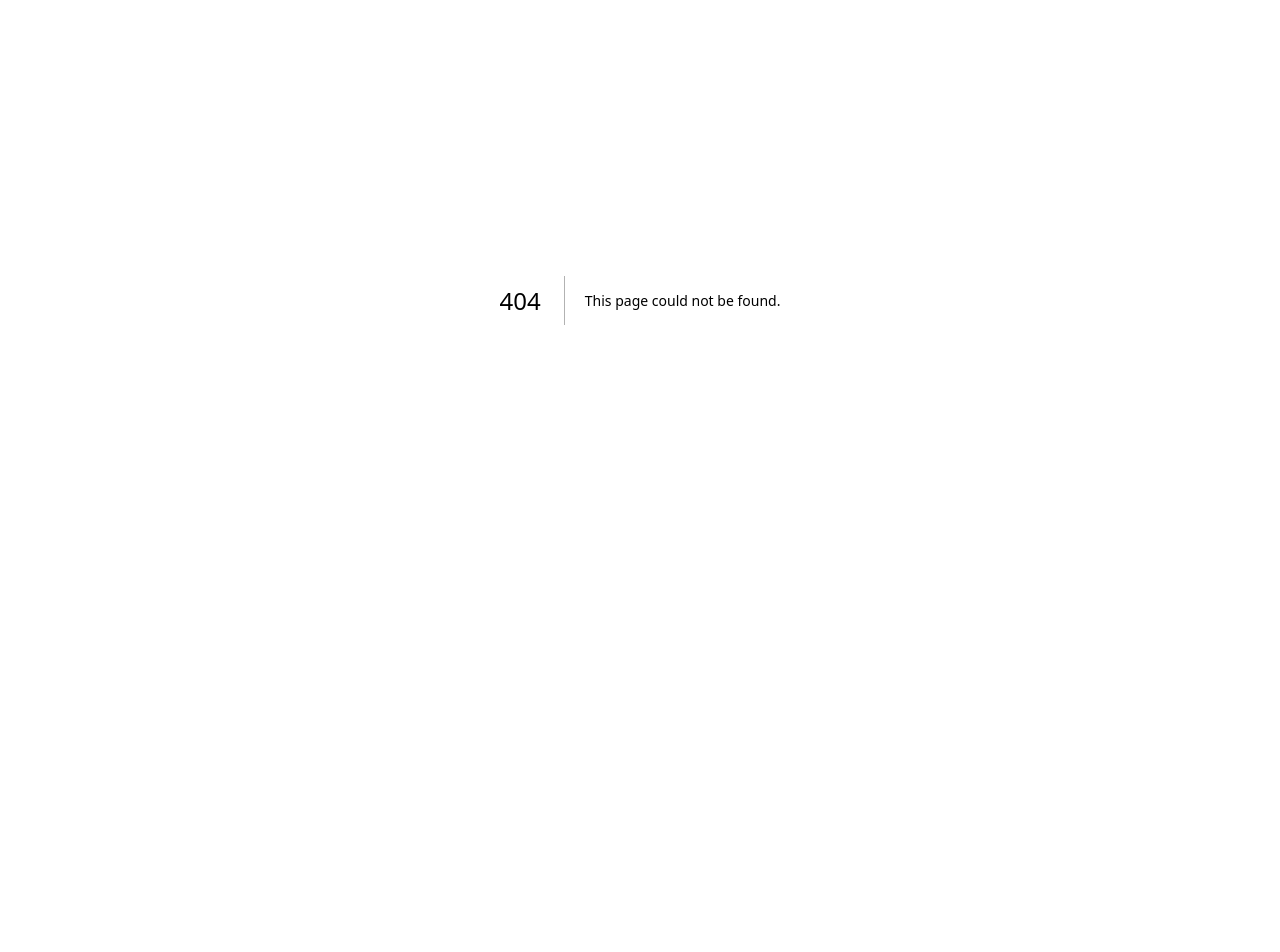
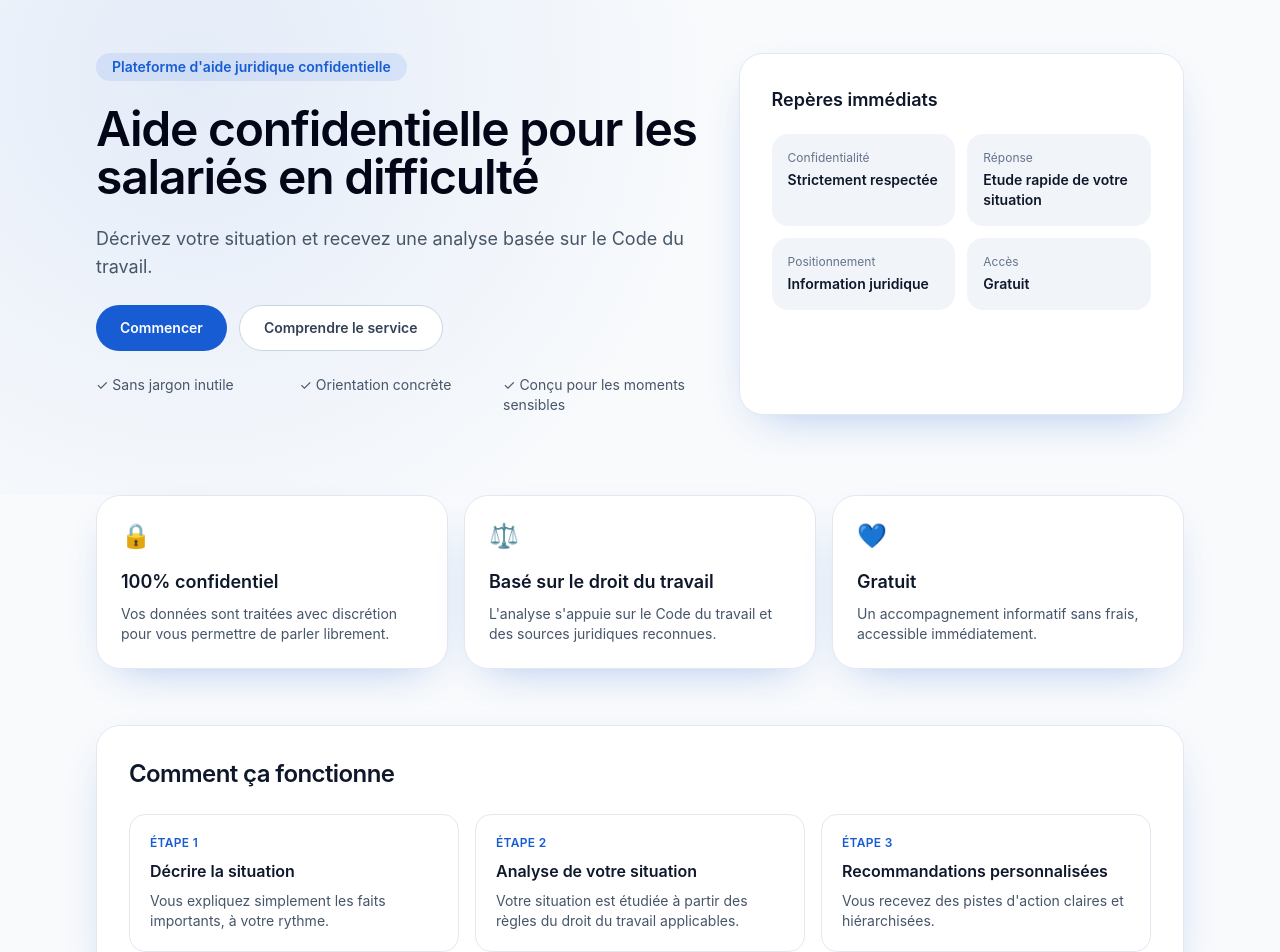
Before and after one commit to arnaudcrestey/best, a Next.js app: page /accueil in a window 1280 px wide. Before the commit this address had no page. Shown: the part 100-1052 px from the top of the page. Before the commit the page ends 800 px from the top, so only its background shows below. Built offline with nearby package versions, Linux system fonts and the light colour scheme.

Commit message:
Create page.tsx

```diff
--- /dev/null
+++ b/app/accueil/page.tsx
@@ -0,0 +1,154 @@
+import Link from "next/link";
+import SiteShell from "../../components/best/SiteShell";
+
+const benefits = [
+  {
+    title: "100% confidentiel",
+    text: "Vos données sont traitées avec discrétion pour vous permettre de parler librement.",
+    icon: "🔒",
+  },
+  {
+    title: "Basé sur le droit du travail",
+    text: "L'analyse s'appuie sur le Code du travail et des sources juridiques reconnues.",
+    icon: "⚖️",
+  },
+  {
+    title: "Gratuit",
+    text: "Un accompagnement informatif sans frais, accessible immédiatement.",
+    icon: "💙",
+  },
+];
+
+const steps = [
+  { title: "Décrire la situation", text: "Vous expliquez simplement les faits importants, à votre rythme." },
+  { title: "Analyse de votre situation", text: "Votre situation est étudiée à partir des règles du droit du travail applicables." },
+  { title: "Recommandations personnalisées", text: "Vous recevez des pistes d'action claires et hiérarchisées." },
+];
+
+const situations = ["Harcèlement", "Conflit hiérarchique", "Contrat de travail", "Conditions de travail", "Santé au travail"];
+
+const testimonials = [
+  {
+    quote: "Les réponses m’ont permis d’y voir plus clair et de comprendre les démarches possibles.",
+    role: "Employée administrative",
+  },
+  {
+    quote: "Le service m'a aidé à mieux préparer mon échange avec les RH et le CSE.",
+    role: "Salarié secteur logistique",
+  },
+  {
+    quote: "Clair, rapide et rassurant quand on est stressé et qu'on ne sait plus par où commencer.",
+    role: "Cadre en PME",
+  },
+];
+
+export default function HomePage() {
+  return (
+    <SiteShell>
+      <main>
+        <section className="hero-wrapper">
+          <div className="mx-auto grid w-full max-w-6xl gap-10 px-4 py-16 sm:px-6 lg:grid-cols-[1.15fr_0.85fr] lg:px-8 lg:py-20">
+            <div className="space-y-6">
+              <p className="badge">Plateforme d'aide juridique confidentielle</p>
+              <h1 className="text-4xl font-semibold tracking-tight text-slate-950 sm:text-5xl">Aide confidentielle pour les salariés en difficulté</h1>
+              <p className="max-w-2xl text-lg text-slate-600">Décrivez votre situation et recevez une analyse basée sur le Code du travail.</p>
+              <div className="flex flex-wrap gap-3">
+                <Link href="/formulaire" className="button-primary">
+                  Commencer
+                </Link>
+                <Link href="/presentation" className="button-secondary">
+                  Comprendre le service
+                </Link>
+              </div>
+              <ul className="grid gap-2 text-sm text-slate-600 sm:grid-cols-3">
+                <li>✓ Sans jargon inutile</li>
+                <li>✓ Orientation concrète</li>
+                <li>✓ Conçu pour les moments sensibles</li>
+              </ul>
+            </div>
+
+            <aside className="card p-6 sm:p-8">
+              <h2 className="text-lg font-semibold text-slate-900">Repères immédiats</h2>
+              <div className="mt-5 grid grid-cols-2 gap-3">
+                <div className="rounded-2xl bg-slate-100 p-4">
+                  <p className="text-xs text-slate-500">Confidentialité</p>
+                  <p className="mt-1 text-sm font-semibold">Strictement respectée</p>
+                </div>
+                <div className="rounded-2xl bg-slate-100 p-4">
+                  <p className="text-xs text-slate-500">Réponse</p>
+                  <p className="mt-1 text-sm font-semibold">Etude rapide de votre situation</p>
+                </div>
+                <div className="rounded-2xl bg-slate-100 p-4">
+                  <p className="text-xs text-slate-500">Positionnement</p>
+                  <p className="mt-1 text-sm font-semibold">Information juridique</p>
+                </div>
+                <div className="rounded-2xl bg-slate-100 p-4">
+                  <p className="text-xs text-slate-500">Accès</p>
+                  <p className="mt-1 text-sm font-semibold">Gratuit</p>
+                </div>
+              </div>
+            </aside>
+          </div>
+        </section>
+
+        <section className="mx-auto grid w-full max-w-6xl gap-4 px-4 pb-14 sm:px-6 md:grid-cols-3 lg:px-8">
+          {benefits.map((item) => (
+            <article key={item.title} className="card p-6">
+              <p className="text-2xl">{item.icon}</p>
+              <h2 className="mt-4 text-lg font-semibold">{item.title}</h2>
+              <p className="mt-2 text-sm text-slate-600">{item.text}</p>
+            </article>
+          ))}
+        </section>
+
+        <section className="mx-auto w-full max-w-6xl px-4 pb-14 sm:px-6 lg:px-8">
+          <div className="card p-6 sm:p-8">
+            <h2 className="section-title">Comment ça fonctionne</h2>
+            <div className="mt-6 grid gap-4 md:grid-cols-3">
+              {steps.map((step, index) => (
+                <article key={step.title} className="rounded-2xl border border-slate-200 bg-white p-5">
+                  <p className="text-xs font-semibold uppercase tracking-wide text-brand">Étape {index + 1}</p>
+                  <h3 className="mt-2 font-semibold">{step.title}</h3>
+                  <p className="mt-2 text-sm text-slate-600">{step.text}</p>
+                </article>
+              ))}
+            </div>
+          </div>
+        </section>
+
+        <section className="mx-auto w-full max-w-6xl px-4 pb-14 sm:px-6 lg:px-8">
+          <h2 className="section-title">Types de situations accompagnées</h2>
+          <div className="mt-6 grid gap-3 sm:grid-cols-2 lg:grid-cols-5">
+            {situations.map((item) => (
+              <div key={item} className="rounded-2xl border border-slate-200 bg-white px-4 py-5 text-sm font-medium text-slate-700 shadow-sm">
+                {item}
+              </div>
+            ))}
+          </div>
+        </section>
+
+        <section className="mx-auto w-full max-w-6xl px-4 pb-16 sm:px-6 lg:px-8">
+          <h2 className="section-title">Témoignages anonymes</h2>
+          <div className="mt-6 grid gap-4 md:grid-cols-3">
+            {testimonials.map((item) => (
+              <blockquote key={item.role} className="card p-6">
+                <p className="text-slate-700">“{item.quote}”</p>
+                <footer className="mt-4 text-sm font-medium text-slate-500">— {item.role}</footer>
+              </blockquote>
+            ))}
+          </div>
+        </section>
+
+        <section className="mx-auto mb-20 w-full max-w-6xl px-4 sm:px-6 lg:px-8">
+          <div className="rounded-3xl bg-brand px-6 py-10 text-center text-white shadow-soft sm:px-10">
+            <h2 className="text-2xl font-semibold">Prêt(e) à faire le point sur votre situation ?</h2>
+            <p className="mt-3 text-white/90">Commencez votre demande confidentielle en quelques minutes.</p>
+            <Link href="/formulaire" className="mt-6 inline-flex rounded-full bg-white px-6 py-3 font-semibold text-brand no-underline transition hover:bg-slate-100">
+              Commencer maintenant
+            </Link>
+          </div>
+        </section>
+      </main>
+    </SiteShell>
+  );
+}
```
